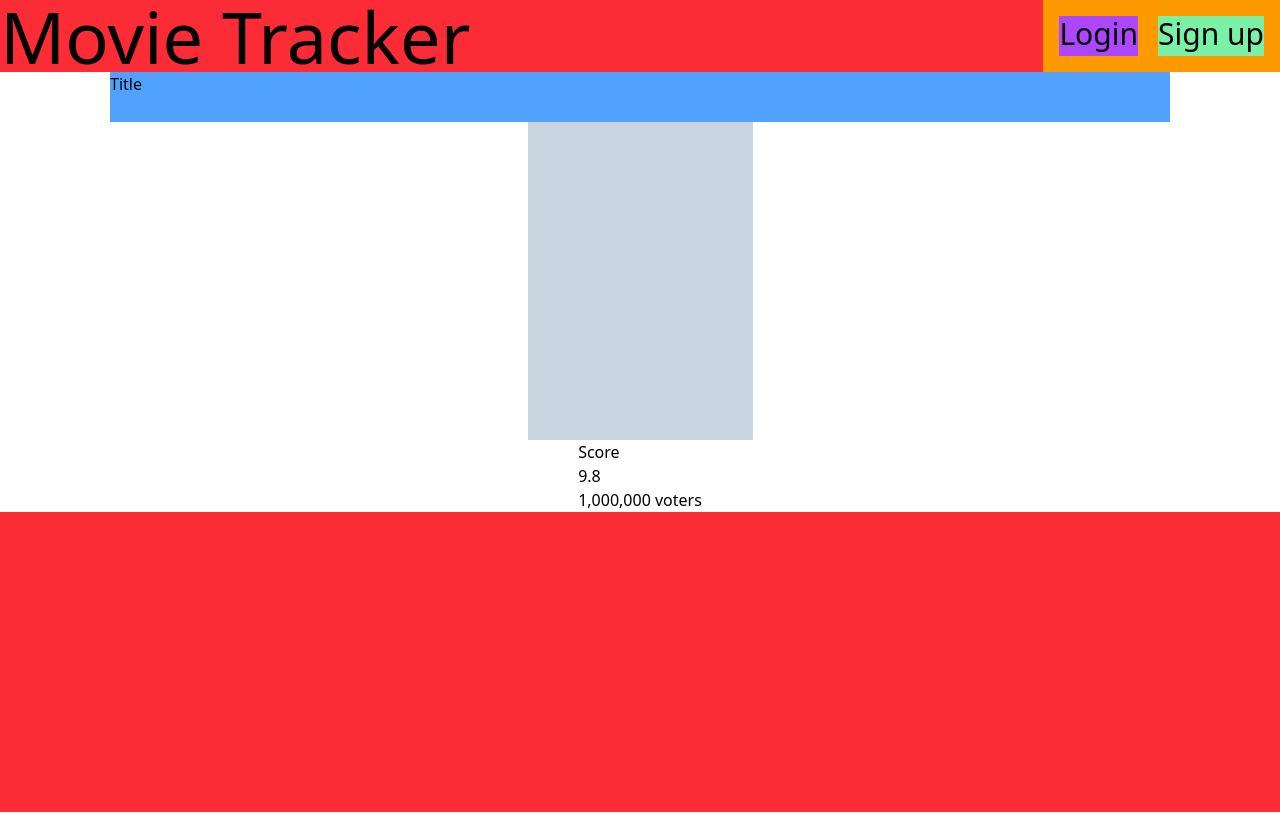
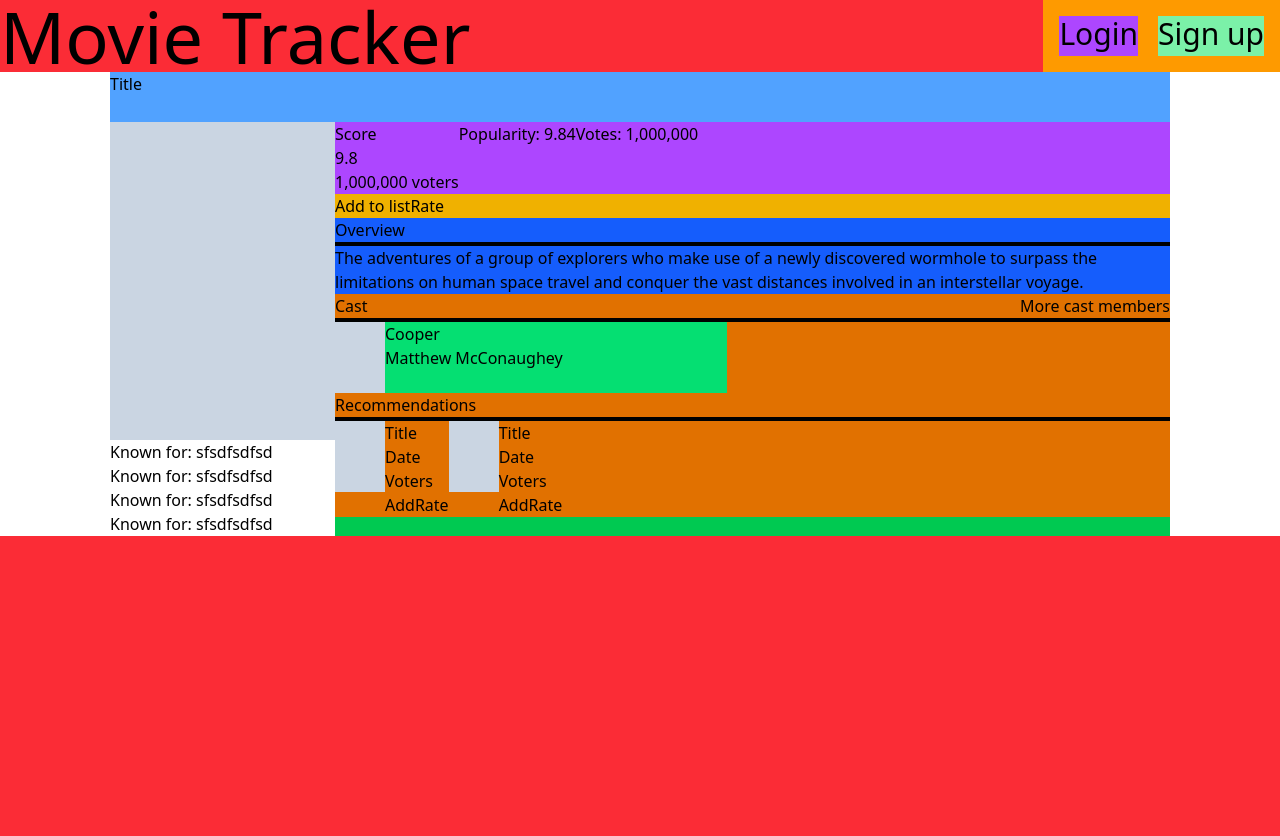
Before and after one commit to syed-sakeeb-ahmed/MovieTracker, a Vue app: page /movie in a window 1280 px wide. Before the commit the page ends 812 px from the top, so only its background shows below. Built offline with nearby package versions, Linux system fonts and the light colour scheme.

Commit message:
Add movie page skeleton

```diff
--- a/src/views/MovieView.vue
+++ b/src/views/MovieView.vue
@@ -5,19 +5,86 @@
     <div class="w-[1060px] h-[50px] bg-blue-400">
         Title
     </div>
-    <div class="w-[225px] h-[318px] bg-slate-300">
+    <div class="flex w-[1060px]">
+        <div class="flex flex-col">
+            <div class="w-[225px] h-[318px] bg-slate-300 shrink-0">
 
-    </div >
-    <div class="score-container">
-        <div class="score">
-            <div>
-                <div>Score</div>
-                <div>9.8</div>
-                <div>1,000,000 voters</div>
             </div>
+            <div>Known for: sfsdfsdfsd</div>
+            <div>Known for: sfsdfsdfsd</div>
+            <div>Known for: sfsdfsdfsd</div>
+            <div>Known for: sfsdfsdfsd</div>
         </div>
-        <div class="options">
 
+        <div class="score-container bg-green-500 w-full">
+            <div class="score flex bg-purple-500">
+                <div class="flex flex-col">
+                    <div>Score</div>
+                    <div>9.8</div>
+                    <div>1,000,000 voters</div>
+                </div>
+                <div class="flex ">
+                    <div>Popularity: 9.84</div>
+                    <div>Votes: 1,000,000</div>
+                </div>
+            </div>
+            <div class="options flex bg-yellow-500">
+                <div>Add to list</div>
+                <div>Rate</div>
+            </div>
+            <div class="overview bg-blue-600">
+                <div class="w-full border-b-4 border-black">Overview</div>
+                <div>The adventures of a group of explorers who make use of a newly discovered wormhole to surpass the
+                    limitations on human space travel and conquer the vast distances involved in an interstellar voyage.
+                </div>
+            </div>
+            <div class="cast bg-amber-600">
+                <div class="w-full border-b-4 border-black flex justify-between">
+                    <div>Cast</div>
+                    <div>More cast members</div>
+                </div>
+                <div class="w-[392px] h-[71px] bg-green-400 flex">
+                    <div class="w-[50px] h-[71px] bg-slate-300">
+                    </div>
+                    <div class="flex flex-col">
+                        <div>Cooper</div>
+                        <div>Matthew McConaughey</div>
+                    </div>
+                </div>
+            </div>
+            <div class="overview bg-amber-600">
+                <div class="w-full border-b-4 border-black">Recommendations</div>
+                <div class="recco-container-one-line flex">
+                    <div class="recco-component-card flex grow-0">
+                        <div class="w-[50px] h-[71px] bg-slate-300">
+
+                        </div>
+                        <div class="flex flex-col">
+                            <div>Title</div>
+                            <div>Date</div>
+                            <div>Voters</div>
+                            <div class="flex">
+                                <div>Add</div>
+                                <div>Rate</div>
+                            </div>
+                        </div>
+                    </div>
+                    <div class="recco-component-card flex grow-0">
+                        <div class="w-[50px] h-[71px] bg-slate-300">
+
+                        </div>
+                        <div class="flex flex-col">
+                            <div>Title</div>
+                            <div>Date</div>
+                            <div>Voters</div>
+                            <div class="flex">
+                                <div>Add</div>
+                                <div>Rate</div>
+                            </div>
+                        </div>
+                    </div>
+                </div>
+            </div>
         </div>
     </div>
 </template>
```
